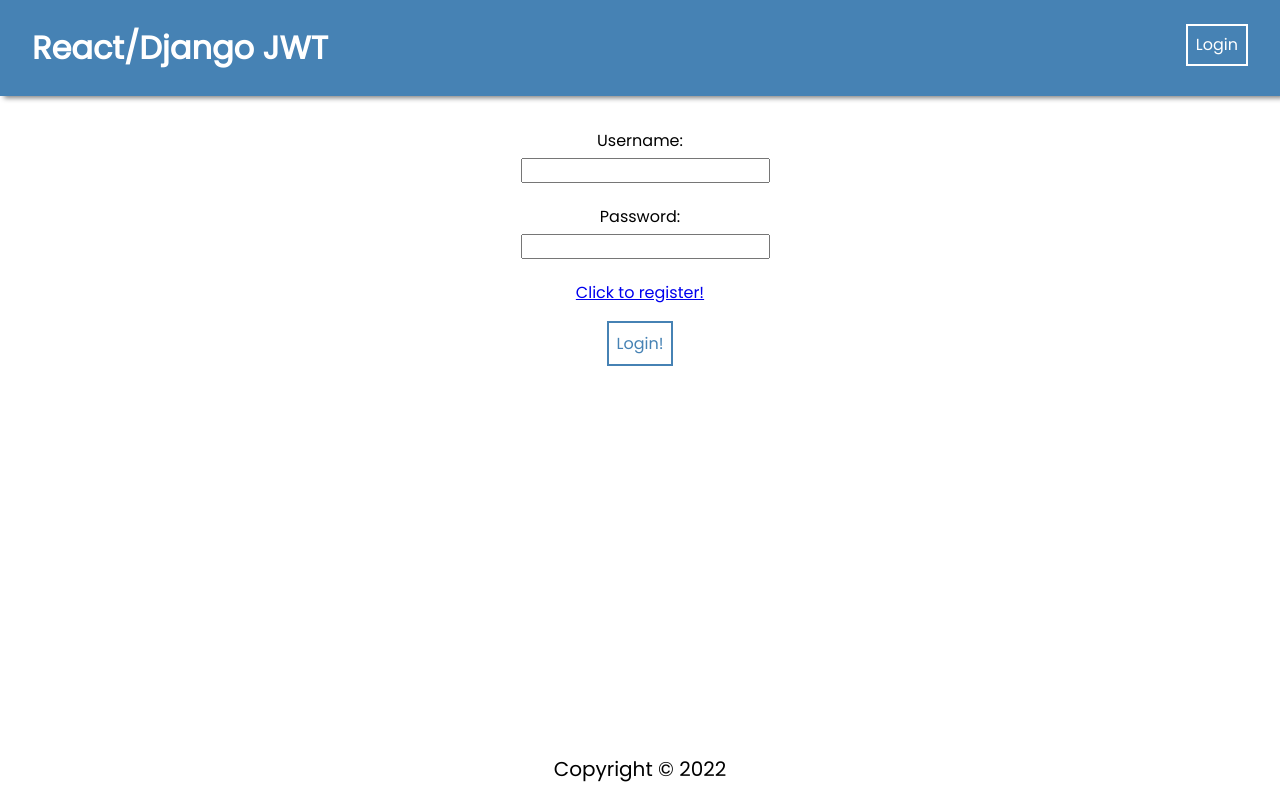
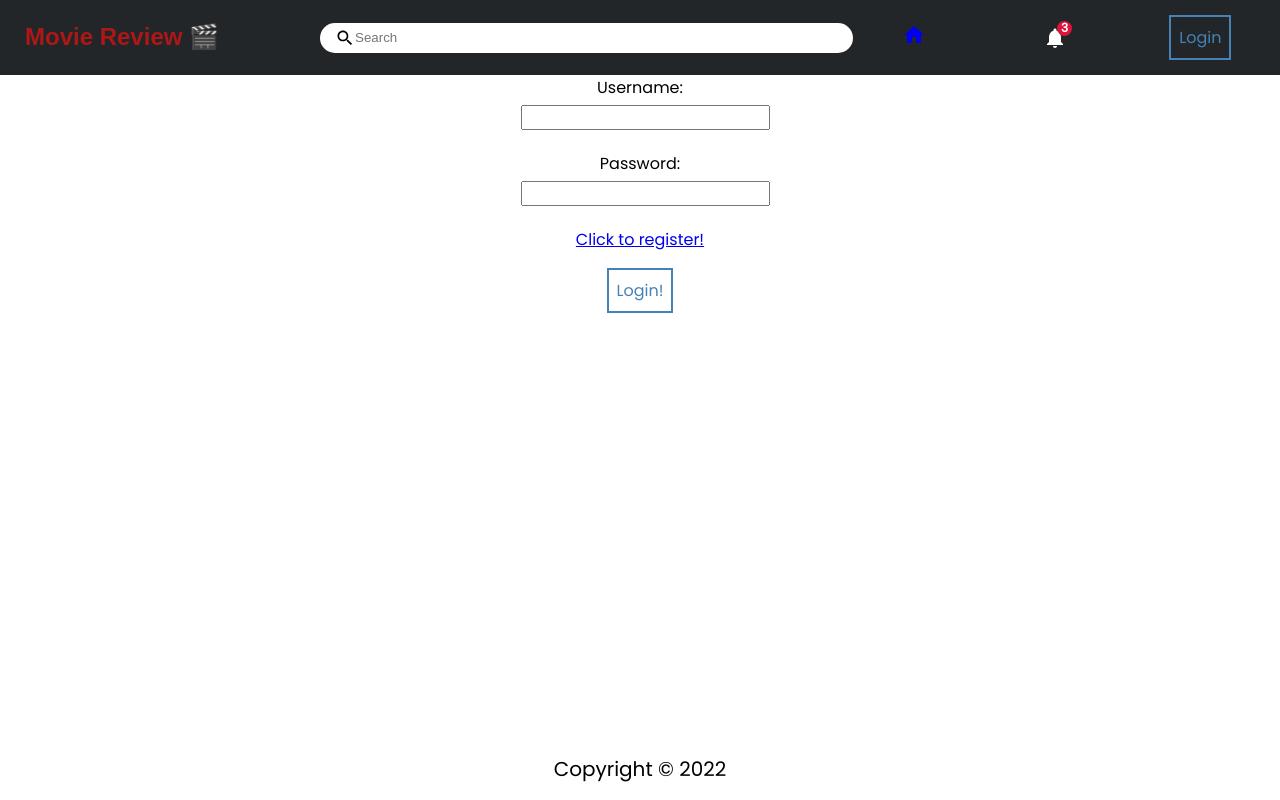
Before and after one commit to Jacob-Petersen-1/Movie-Library-Full-Stack-Demo, a React (Create React App) app in the folder frontend/: page /login in a window 1280 px wide. Built offline with nearby package versions, Linux system fonts and the light colour scheme.

Commit message:
Restyled NavBar Component

```diff
--- a/frontend/package.json
+++ b/frontend/package.json
@@ -3,6 +3,7 @@
   "version": "0.1.0",
   "private": true,
   "dependencies": {
+    "@material-ui/icons": "^4.11.3",
     "@testing-library/jest-dom": "^5.16.2",
     "@testing-library/react": "^12.1.2",
     "@testing-library/user-event": "^13.5.0",
--- a/frontend/src/components/NavBar/NavBar.css
+++ b/frontend/src/components/NavBar/NavBar.css
@@ -1,35 +1,90 @@
-ul {
-  display: flex;
-  justify-content: space-between;
-  list-style-type: none;
+.navbarContainer{
+  height: 75px;
+  width: 100%;
+  background-color: #232629;
+  display:flex;
+  align-items: center;
+  position: sticky;
+  top: 0;
 }
 
-li {
-  font-size: 1.25rem;
+.logo{
+  font-size: 24px;
+  margin-left: 25px;
+  font-weight: bold;
+  font-family:Arial;
+  color: rgb(172, 23, 23);
+  cursor:pointer;
 }
 
-.navBar {
-  background: steelblue;
-  box-shadow: 4px 2px 5px gray;
-  color: white;
-  margin-bottom: 2rem;
-  padding: 1.5rem 2rem;
+.navbarLeft{
+  flex: 3;
 }
 
-.navBar button {
-  background: transparent;
-  border: 2px solid white;
-  color: white;
-  padding: 0.4rem 0.5rem;
+.searchbar{
+  width: 100%;
+  height:30px;
+  background-color: white;
+  border-radius: 30px;
+  display: flex;
+  align-items: center;
 }
 
-.navBar button:hover {
-  background: white;
-  color: steelblue;
-  cursor: pointer;
+.searchIcon{
+  font-size: 20px !important;
+  margin-left: 15px;
 }
 
-.brand {
+.navbarIconItem{
+  display: flex;
+}
+
+.navbarIconItem{
+  margin-right: 5px;
   cursor: pointer;
-  font-size: 2rem;
+  position: relative;
 }
+
+.navbarIconBadge{
+  background-color:crimson;
+  font-weight: bolder;
+  width: 15px;
+  height: 15px;
+  border-radius: 50%;
+  position: absolute;
+  top: -5px;
+  right: -5px;
+  display: flex;
+  align-items: center;
+  justify-content: center;
+  font-size: 12px;
+}
+
+.searchInput{
+  border: none;
+  width: 70%;
+
+}
+
+.navbarCenter{
+  flex: 5;
+}
+
+.navbarRight{
+  flex: 4;
+  display: flex;
+  align-items: center;
+  justify-content: space-around;
+  color: white;
+}
+
+.navbarImg{
+  width:32px;
+  height:32px;
+}
+
+.navbarLinks{
+  margin-right: 20px;
+  font-size: 14px;
+  cursor:pointer;
+}
--- a/frontend/src/components/NavBar/NavBar.jsx
+++ b/frontend/src/components/NavBar/NavBar.jsx
@@ -2,29 +2,68 @@
 import { useContext } from "react";
 import { useNavigate, Link } from "react-router-dom";
 import AuthContext from "../../context/AuthContext";
+import {
+  Search,
+  Chat,
+  Notifications,
+  Person,
+  Image,
+  Home,
+} from "@material-ui/icons";
 import "./NavBar.css";
 
 const Navbar = () => {
   const { logoutUser, user } = useContext(AuthContext);
   const navigate = useNavigate();
   return (
-    <div className="navBar">
-      <ul>
-        <li className="brand">
-          <Link to="/" style={{ textDecoration: "none", color: "white" }}>
-            <b>React/Django JWT</b>
+    <div className="navbarContainer">
+      <div className="navbarLeft">
+        <span className="logo">Movie Review 🎬</span>
+      </div>
+      <div className="navbarCenter">
+        <div className="searchbar">
+          <Search className="searchIcon" />
+          <input placeholder="Search" className="searchInput" />
+        </div>
+      </div>
+      <div className="navbarRight">
+        <div className="navbarLinks">
+          <Link to="/">
+            <Home />
           </Link>
-        </li>
-        <li>
-          {user ? (
-            <button onClick={logoutUser}>Logout</button>
-          ) : (
-            <button onClick={() => navigate("/login")}>Login</button>
-          )}
-        </li>
-      </ul>
+        </div>
+
+        <div className="navbarIcons">
+          <div className="navbarIconItem">
+            <Notifications />
+            <span className="navbarIconBadge">3</span>
+          </div>
+        </div>
+        {user ? (
+          <button onClick={logoutUser}>Logout</button>
+        ) : (
+          <button onClick={() => navigate("/login")}>Login</button>
+        )}
+      </div>
     </div>
   );
 };
 
 export default Navbar;
+
+// <div className="navBar">
+//   <ul>
+//     <li className="brand">
+//       <Link to="/" style={{ textDecoration: "none", color: "white" }}>
+//         <b>React/Django JWT</b>
+//       </Link>
+//     </li>
+//     <li>
+//       {user ? (
+//         <button onClick={logoutUser}>Logout</button>
+//       ) : (
+//         <button onClick={() => navigate("/login")}>Login</button>
+//       )}
+//     </li>
+//   </ul>
+// </div>
```
Also changed, not shown: 1 other file (tests, documents, lock files or other folders).
